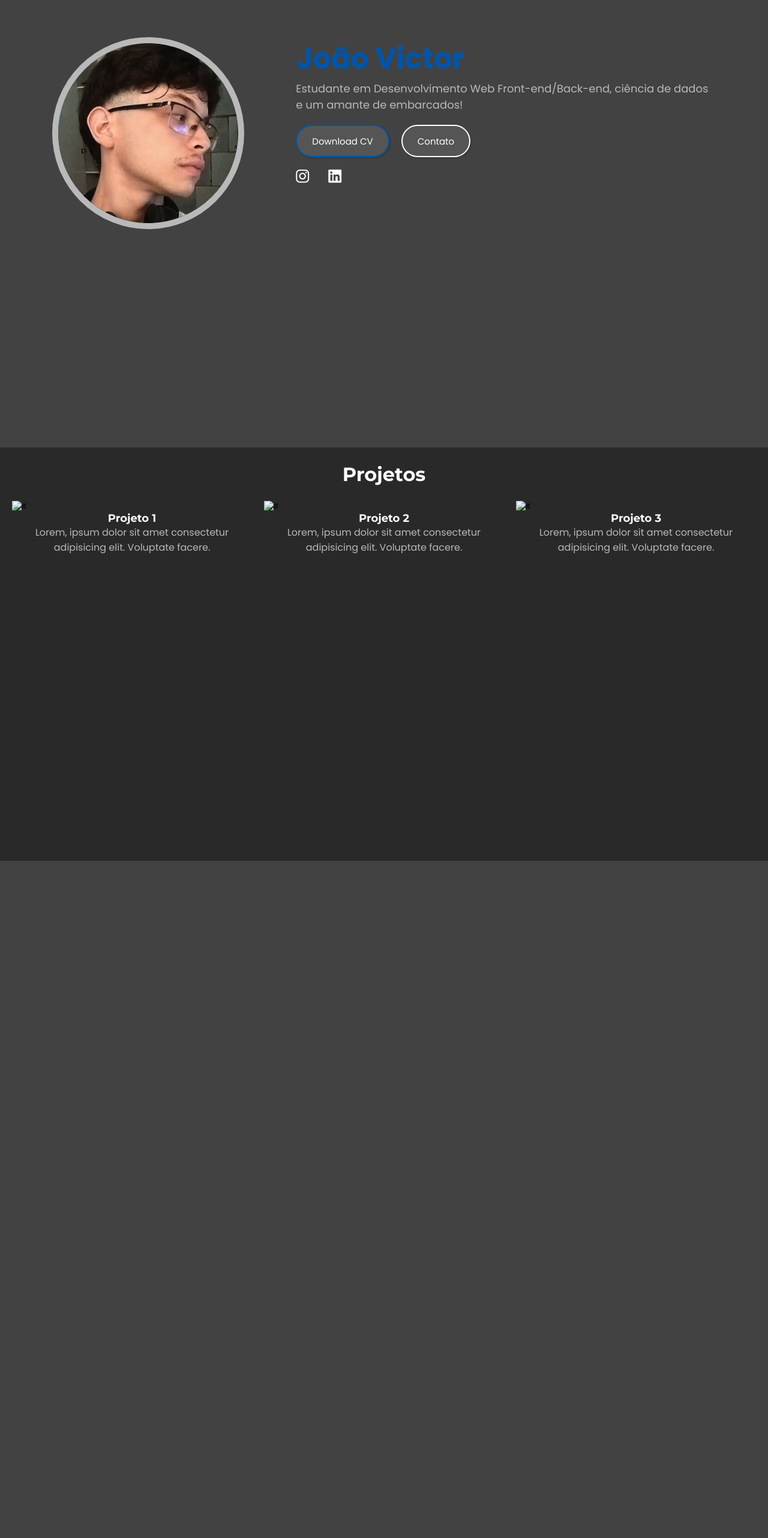
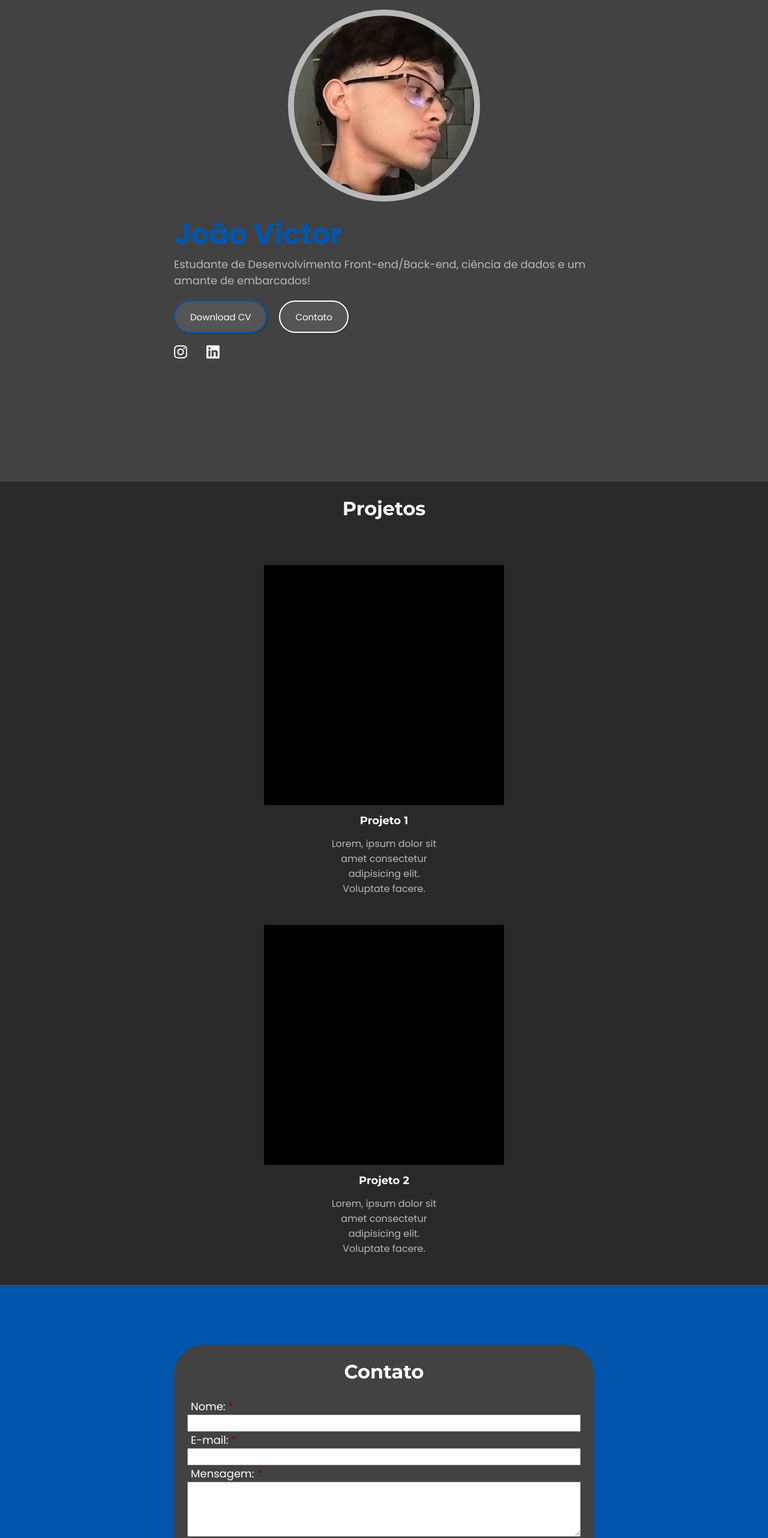
Before and after one commit to joaovict18/portfolio, a plain HTML site: page index.html in a window 1280 px wide. Shown: the part 220-2784 px from the top of the page at 60% size. Before the commit the page ends 1655 px from the top, so only its background shows below. Drawn offline with nearby package versions, Linux system fonts and the light colour scheme.

Commit message:
Versão Mobile First Adicionado seção com contato, menu hambúrguer e rodapé

```diff
--- a/index.html
+++ b/index.html
@@ -10,6 +10,7 @@
     <link rel="preconnect" href="https://fonts.googleapis.com">
     <link rel="preconnect" href="https://fonts.gstatic.com" crossorigin>
     <link href="https://fonts.googleapis.com/css2?family=Montserrat:ital,wght@0,100..900;1,100..900&family=Poppins:ital,wght@0,100;0,200;0,300;0,400;0,500;0,600;0,700;0,800;0,900;1,100;1,200;1,300;1,400;1,500;1,600;1,700;1,800;1,900&display=swap" rel="stylesheet">
+    <link rel="stylesheet" href="https://fonts.googleapis.com/css2?family=Material+Symbols+Outlined:opsz,wght,FILL,GRAD@20..48,100..700,0..1,-50..200&icon_names=menu" />
 </head>
 <body>
     <header>
@@ -19,23 +20,26 @@
                 <h1>Victor</h1>
             </div>
 
-            <nav>
+            <span class="material-symbols-outlined" id="hamburguer" onclick="clickMenu()">
+                menu
+                </span>
+            <nav id="items">
                 <ul>
-                    <li>Principal</li>
+                    <li><a href="#primeira-secao">Principal</a></li>
                     <li><a href="#segunda-secao">Projetos</a></li>
-                    <li>Contato</li>
+                    <li ><a href="#terceira-secao">Contato</a></li>
                 </ul>
             </nav>
         </div>
     </header>
     <main>
-        <div class="primeira-secao">
+        <div id="primeira-secao">
             <div class="imagem">
                 <img src="img/victor.png" alt="Foto de João Victor">
             </div>
             <div class="texto">
                 <h2>João Victor</h2>
-                <p>Estudante em Desenvolvimento Web <span>Front-end</span>/Back-end, ciência de dados e um amante de embarcados!</p>
+                <p>Estudante de Desenvolvimento <span>Front-end</span>/Back-end, ciência de dados e um amante de embarcados!</p>
                 <div class="botoes">
                     <button class="borda-azul">Download CV</button>
                     <button>Contato</button>
@@ -51,23 +55,45 @@
             <h3>Projetos</h3>
             <div class="cards">
                 <div class="card primeiro-card">
-                    <img src="#" alt="#">
+                    <img src="img/preto.jpg" alt="#">
                     <h4>Projeto 1</h4>
                     <p>Lorem, ipsum dolor sit amet consectetur adipisicing elit. Voluptate facere.</p>
                 </div>
                 <div class="card segundo-card">
-                    <img src="#" alt="#">
+                    <img src="img/preto.jpg" alt="#">
                     <h4>Projeto 2</h4>
-                    <p>Lorem, ipsum dolor sit amet consectetur adipisicing elit. Voluptate facere.</p>
-                </div>
-                <div class="card terceiro-card">
-                    <img src="#" alt="#">
-                    <h4>Projeto 3</h4>
                     <p>Lorem, ipsum dolor sit amet consectetur adipisicing elit. Voluptate facere.</p>
                 </div>
             </div>
         </div>
 
+        <div id="terceira-secao">
+            <div class="formulario">
+                <h3>Contato</h3>
+                <form action="https://formsubmit.co/jovimedim@gmail.com" method="POST">
+                    <label for="name">Nome: <span class="red">*</span></label>
+                    <input type="text" id="name" required>
+
+                    <label for="mail">E-mail: <span class="red">*</span></label>
+                    <input type="email" id="mail" required>
+
+                    <label for="msg">Mensagem: <span class="red">*</span></label>
+                    <textarea id="msg"></textarea>
+
+                    <div class="campo-botao">
+                        <button type="submit" class="botao-enviar">Enviar</button>
+                    </div>
+
+                </form>
+                </div>
+            </form>
+        </div>
     </main>
+    <footer>
+        <div class="footer-paragrafo">
+            <p>Feito por João Victor &copy</p>
+        </div>
+    </footer>
+    <script src="script.js"></script>
 </body>
 </html>
--- /dev/null
+++ b/script.js
@@ -0,0 +1,8 @@
+function clickMenu() {
+    if (items.style.display == "block") {
+        items.style.display = "none";
+    }
+    else {
+        items.style.display = "block";
+    }
+}
--- a/style.css
+++ b/style.css
@@ -28,6 +28,21 @@ h1 {
     font-family: "Montserrat", sans-serif;
 }
 
+#hamburguer {
+    color: #fff;
+    text-align: right;
+    padding: 15px;
+    cursor: pointer;
+}
+
+#hamburguer:hover {
+    color: #292929;
+}
+
+nav {
+    display: none;
+}
+
 ul {
     display: flex;
     gap: 32px;
@@ -50,11 +65,13 @@ li a:hover {
     color: #fff;
 }
 
-.primeira-secao {
-    margin-top: 200px;
-    margin-bottom: 360px;
+#primeira-secao {
+    margin-top: 150px;
+    margin-bottom: 200px;
     display: flex;
-    justify-content: space-evenly;
+    align-items: center;
+    flex-direction: column;
+    gap: 15px;
 }
 
 .imagem img{
@@ -132,12 +149,18 @@ h3 {
 
 .cards {
     display: flex;
-    justify-content: space-evenly;
+    align-items: center;
+    flex-direction: column;
+    margin-top: 50px;
 }
 
 .card {
     width: 400px;
     height: 600px;
+    display: flex;
+    flex-direction: column;
+    align-items: center;
+    gap: 15px;
 }
 
 .card h4 {
@@ -148,10 +171,75 @@ h3 {
 }
 
 .card p {
-    width: 400px;
+    width: 200px;
     word-wrap: break-word;
     color: #b9b9b9;
     font-size: 16px;
-    text-align: center
+    text-align: center;
+}
 
+#terceira-secao {
+    background-color: #05A;
+    display: flex;
+    justify-content: center;
+    padding-top: 100px;
+    padding-bottom: 100px;
 }
+
+.formulario {
+    width: 700px;
+    background-color: #424242;
+    border-radius: 50px;
+}
+
+form {
+    display: flex;
+    flex-direction: column;
+    justify-content: center;
+}
+
+label {
+    font-size: 18px;
+    font-family: "Poppins", sans-serif;
+    color: #fff;
+    margin-left: 28px;
+}
+
+label .red {
+    color: darkred;
+}
+
+input, textarea {
+    margin-left: 22px;
+    margin-right: 22px;
+    height: 25px;
+}
+
+textarea {
+    height: 90px;
+}
+
+.campo-botao {
+    display: flex;
+    justify-content: center;
+    padding: 15px;
+    padding-top: 12px;
+}
+
+.botao-enviar {
+    width: 100px;
+    text-align: center;
+    background-color: #292929;
+}
+
+footer {
+    background-color: #292929;
+    height: 50px;
+    display: flex;
+    justify-content: center;
+    align-items: center;
+}
+
+footer p {
+    text-align: center;
+}
```
Also changed, not shown: img/preto.jpg (added).
